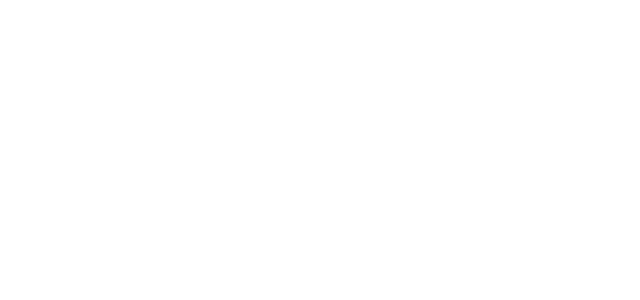
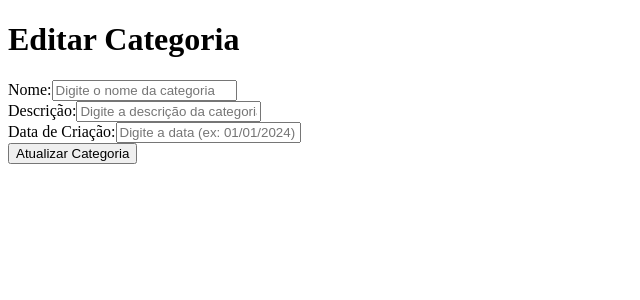
Before and after one commit to Ernani12/TesteJoinFrontend, an Angular app: page /editar-categoria/1 in a window 1280 px wide. Before the commit this address led to /. Shown: the top 300 px of the page, without its empty margins (0-640 px from the left). Built offline with nearby package versions, Linux system fonts and the light colour scheme; no server answers.

Commit message:
ajustado crud categoria

```diff
--- a/src/app/app.routes.ts
+++ b/src/app/app.routes.ts
@@ -2,11 +2,14 @@ import { NgModule } from '@angular/core';
 import { RouterModule, Routes } from '@angular/router';
 import { LoginComponent } from './login/login.component';
 import { CategoriasComponent } from './categorias/categorias.component';
+import { EditarCategoriaComponent } from './editar-categoria/editar-categoria.component';
 
 export const routes: Routes = [
   { path: '', redirectTo: '/login', pathMatch: 'full' },  // Redireciona para login por padrão
   { path: 'categorias', component: CategoriasComponent },  // Rota para Categorias
-  { path: 'login', component: LoginComponent }
+  { path: 'login', component: LoginComponent },
+  { path: 'editar-categoria/:id', component: EditarCategoriaComponent },
+
 ];
 
 @NgModule({
--- a/src/app/categorias/categorias.component.css
+++ b/src/app/categorias/categorias.component.css
@@ -1,13 +1,34 @@
 .container {
-    max-width: 800px;
+  max-width: 900px;
   margin: 0 auto;
   padding: 20px;
 }
 
+form {
+  background-color: #f9f9f9;
+}
+
+form .form-group label {
+  font-weight: bold;
+}
+
 .table {
   margin-top: 20px;
+  font-size: 0.9rem;
 }
 
-  button {
+.table thead th {
+  text-transform: uppercase;
+}
+
+.table tbody td {
+  vertical-align: middle;
+}
+
+.btn-group .btn {
   margin-right: 5px;
 }
+
+.btn-group .btn:last-child {
+  margin-right: 0;
+}
--- a/src/app/categorias/categorias.component.html
+++ b/src/app/categorias/categorias.component.html
@@ -82,11 +82,11 @@
           <td class="text-center align-middle">
             <div class="btn-group">
               <button
-                class="btn btn-success btn-sm"
-                (click)="atualizarCategoria(categoria.id, categoria)"
-              >
-                Atualizar
-              </button>
+                  class="btn btn-success btn-sm"
+                  (click)="editarCategoria(categoria.id)"
+                >
+                  Atualizar
+                </button>
               <button
                 class="btn btn-danger btn-sm"
                 (click)="removerCategoria(categoria.id)"
--- a/src/app/categorias/categorias.component.ts
+++ b/src/app/categorias/categorias.component.ts
@@ -2,6 +2,8 @@ import { Component, OnInit } from '@angular/core';
 import { HttpClient } from '@angular/common/http';
 import { CommonModule } from '@angular/common';
 import { FormsModule } from '@angular/forms';
+import { Router } from '@angular/router'; // Importando o Router
+
 
 @Component({
   selector: 'app-categorias',
@@ -12,11 +14,11 @@ import { FormsModule } from '@angular/forms';
 export class CategoriasComponent implements OnInit {
   categorias: any[] = []; // Lista de categorias
   novaCategoria = { nome: '', descricao: '', dataCriacao: '' }; // Categoria para adicionar ou editar
-  apiUrl = 'http://localhost:8080/api/categorias/listar'; // Endpoint da API
-  apiUrlS = 'http://localhost:8080/api/categorias/SalvarC'; // Endpoint da API
+  apiListarUrl = 'http://localhost:8080/api/categorias/listar'; // Endpoint para listar
+  apiSalvarUrl = 'http://localhost:8080/api/categorias/SalvarC'; // Endpoint para salvar
+  apiDeletarUrl = 'http://localhost:8080/api/categorias/deleteC'; // Endpoint para deletar
 
-
-  constructor(private http: HttpClient) {}
+  constructor(private http: HttpClient, private router: Router) {}
 
   ngOnInit(): void {
     this.carregarCategorias();
@@ -24,7 +26,7 @@ export class CategoriasComponent implements OnInit {
 
   // Carregar categorias do endpoint
   carregarCategorias(): void {
-    this.http.get<any[]>(this.apiUrl).subscribe({
+    this.http.get<any[]>(this.apiListarUrl).subscribe({
       next: (response) => {
         this.categorias = response;
       },
@@ -36,8 +38,9 @@ export class CategoriasComponent implements OnInit {
 
   // Adicionar nova categoria
   adicionarCategoria(): void {
-    this.http.post(this.apiUrlS, this.novaCategoria).subscribe({
+    this.http.post(this.apiSalvarUrl, this.novaCategoria).subscribe({
       next: (response) => {
+        console.log('Categoria adicionada com sucesso:', response);
         this.carregarCategorias(); // Recarregar lista após adicionar
         this.novaCategoria = { nome: '', descricao: '', dataCriacao: '' }; // Limpar o formulário
       },
@@ -48,27 +51,20 @@ export class CategoriasComponent implements OnInit {
   }
 
   // Atualizar categoria
-  atualizarCategoria(id: number, categoriaAtualizada: any): void {
-    const url = `${this.apiUrl}/${id}`;
-    this.http.put(url, categoriaAtualizada).subscribe({
-      next: (response) => {
-        this.carregarCategorias(); // Recarregar lista após atualização
-      },
-      error: (error) => {
-        console.error('Erro ao atualizar categoria:', error);
-      },
-    });
+  editarCategoria(id: number): void {
+    this.router.navigate([`/editar-categoria/${id}`]); // Navegar para a página de edição
   }
 
   // Remover categoria
   removerCategoria(id: number): void {
-    const url = `${this.apiUrl}/${id}`;
+    const url = `${this.apiDeletarUrl}/${id}`; // Usar o endpoint correto
     this.http.delete(url).subscribe({
       next: () => {
+        console.log(`Categoria com ID ${id} removida com sucesso.`);
         this.carregarCategorias(); // Recarregar lista após remoção
       },
       error: (error) => {
-        console.error('Erro ao remover categoria:', error);
+        console.error(`Erro ao remover categoria com ID ${id}:`, error);
       },
     });
   }
--- /dev/null
+++ b/src/app/editar-categoria/editar-categoria.component.html
@@ -0,0 +1,43 @@
+<div class="container">
+    <h1 class="text-center my-4">Editar Categoria</h1>
+
+    <form (ngSubmit)="atualizarCategoria()" class="mb-4 shadow p-3 rounded bg-light">
+      <div class="form-group mb-3">
+        <label for="nome">Nome:</label>
+        <input
+          type="text"
+          id="nome"
+          class="form-control"
+          [(ngModel)]="categoria.nome"
+          name="nome"
+          placeholder="Digite o nome da categoria"
+          required
+        />
+      </div>
+      <div class="form-group mb-3">
+        <label for="descricao">Descrição:</label>
+        <input
+          type="text"
+          id="descricao"
+          class="form-control"
+          [(ngModel)]="categoria.descricao"
+          name="descricao"
+          placeholder="Digite a descrição da categoria"
+          required
+        />
+      </div>
+      <div class="form-group mb-3">
+        <label for="dataCriacao">Data de Criação:</label>
+        <input
+          type="text"
+          id="dataCriacao"
+          class="form-control"
+          [(ngModel)]="categoria.dataCriacao"
+          name="dataCriacao"
+          placeholder="Digite a data (ex: 01/01/2024)"
+          required
+        />
+      </div>
+      <button type="submit" class="btn btn-primary w-100">Atualizar Categoria</button>
+    </form>
+  </div>
--- /dev/null
+++ b/src/app/editar-categoria/editar-categoria.component.ts
@@ -0,0 +1,57 @@
+import { Component, OnInit } from '@angular/core';
+import { ActivatedRoute } from '@angular/router'; // Para acessar os parâmetros da URL
+import { HttpClient } from '@angular/common/http';
+import { Router } from '@angular/router';
+import { CommonModule } from '@angular/common';
+import { FormsModule } from '@angular/forms';
+
+@Component({
+  selector: 'app-editar-categoria',
+  templateUrl: './editar-categoria.component.html',
+  styleUrls: ['./editar-categoria.component.css'],
+  imports: [CommonModule, FormsModule]
+})
+export class EditarCategoriaComponent implements OnInit {
+  categoria: any = { nome: '', descricao: '', dataCriacao: '' };
+
+  // Usando ActivatedRoute para pegar os parâmetros da URL
+  constructor(
+    private activatedRoute: ActivatedRoute,
+    private router: Router,
+    private http: HttpClient
+  ) {}
+
+  ngOnInit(): void {
+    // Pega o id da URL
+    const id = this.activatedRoute.snapshot.paramMap.get('id');
+    if (id) {
+      this.carregarCategoria(id);
+    }
+  }
+
+  carregarCategoria(id: string): void {
+    const url = `http://localhost:8080/api/categorias/listarid/${id}`;
+    this.http.get<any>(url).subscribe({
+      next: (response) => {
+        this.categoria = response; // Preenche os campos com os dados da categoria
+      },
+      error: (error) => {
+        console.error('Erro ao carregar categoria:', error);
+      }
+    });
+  }
+
+  atualizarCategoria(): void {
+    const url = `http://localhost:8080/api/categorias/updateC/${this.categoria.id}`;
+    this.http.put(url, this.categoria).subscribe({
+      next: (response) => {
+        console.log('Categoria atualizada com sucesso', response);
+        // Navegar de volta para a página de categorias
+        this.router.navigate(['/categorias']);
+      },
+      error: (error) => {
+        console.error('Erro ao atualizar categoria:', error);
+      }
+    });
+  }
+}
```
Also changed, not shown: src/app/editar-categoria/editar-categoria.component.css (added), 1 other file (tests, documents, lock files or other folders). Lines whose indentation alone changed are shown as unchanged.
